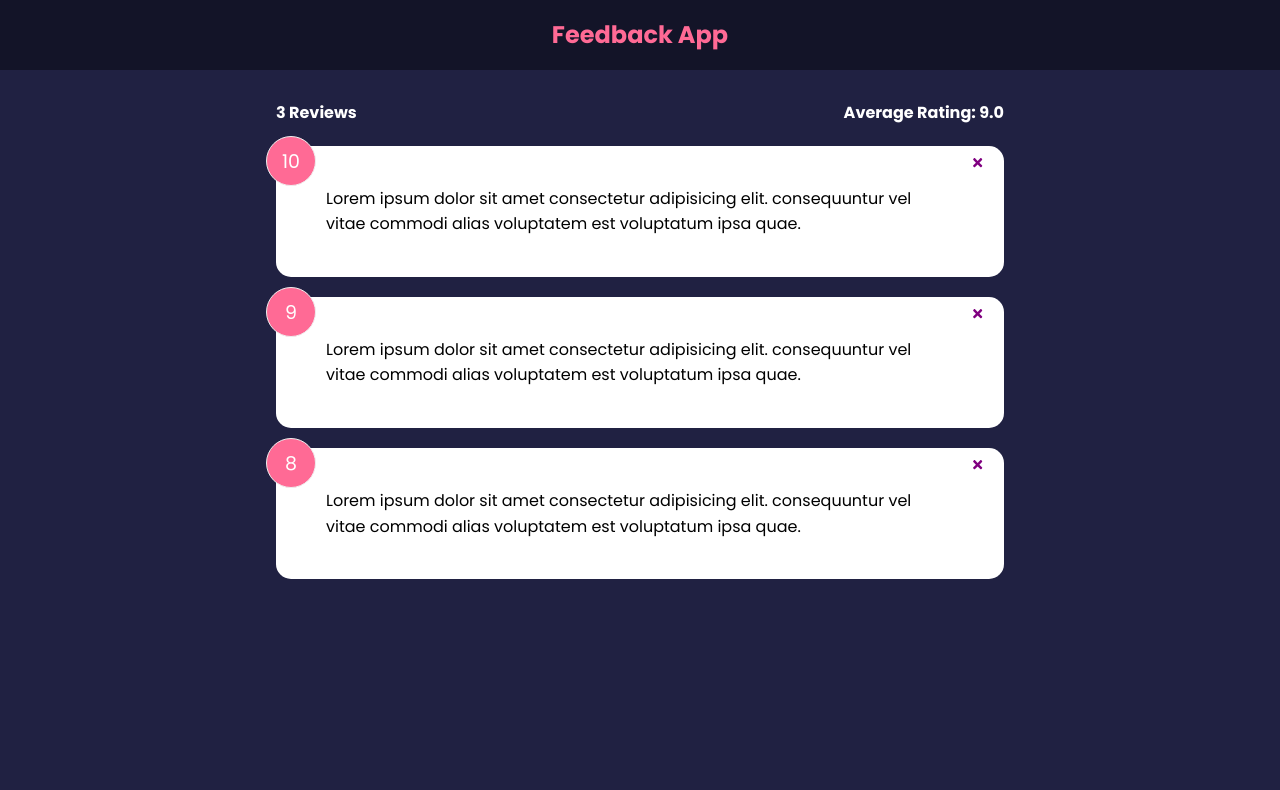
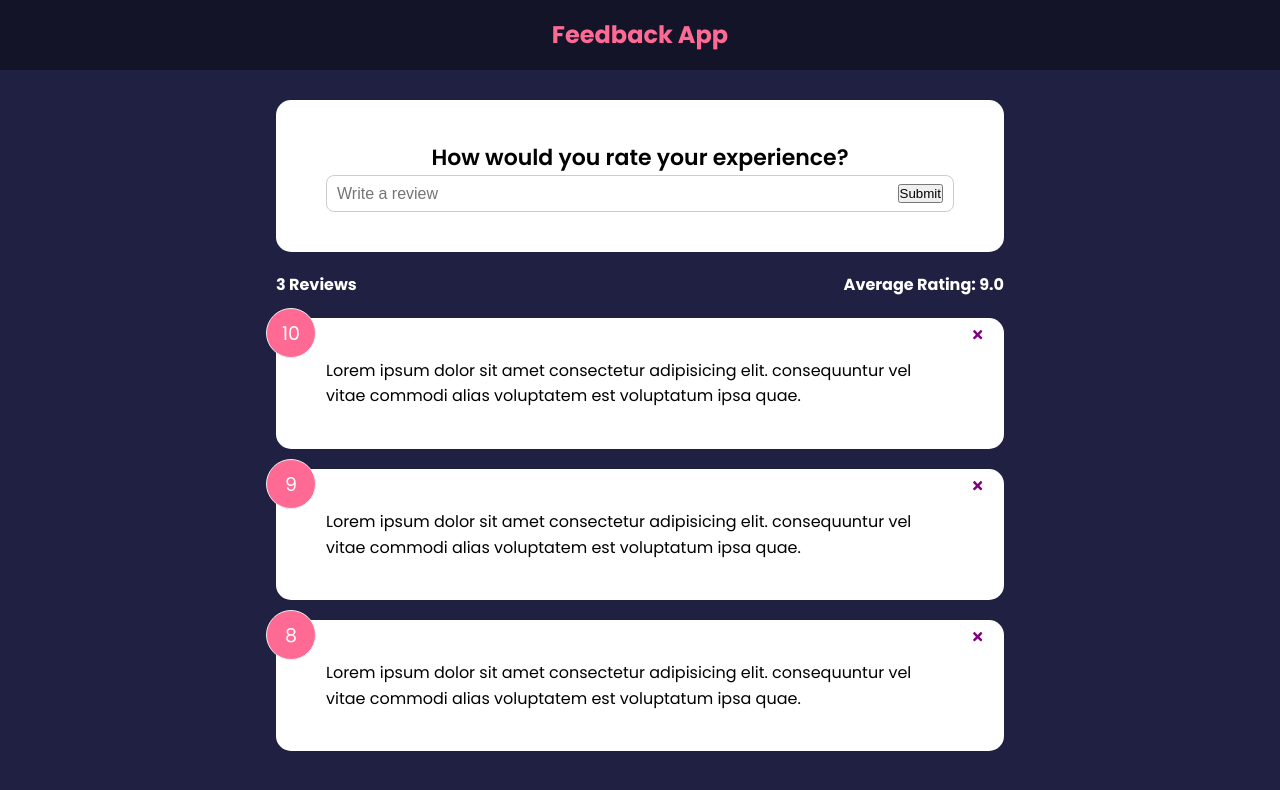
Before and after one commit to geoescobar/Feedback-App, a React (Create React App) app: page / in a window 1280 px wide. Shown: the top 790 px of the page. Built offline with nearby package versions, Linux system fonts and the light colour scheme.

Commit message:
input textbox created and working

```diff
--- a/src/App.js
+++ b/src/App.js
@@ -3,6 +3,7 @@
 import FeedbackList from "./components/FeedbackList";
 import FeedbackData from "./data/FeedbackData";
 import FeedbackStats from "./components/FeedbackStats";
+import FeedbackForm from "./components/FeedbackForm";
 
 function App() {
   const [feedback, setFeedback] = useState(FeedbackData);
@@ -16,6 +17,7 @@
     <>
       <Header />
       <div className="container">
+        <FeedbackForm />
         <FeedbackStats feedback={feedback} />
         <FeedbackList feedback={feedback} handleDelete={deleteFeedback} />
       </div>
--- /dev/null
+++ b/src/components/FeedbackForm.jsx
@@ -0,0 +1,31 @@
+import { useState } from "react";
+import Card from "./shared/Card";
+
+function FeedbackForm() {
+  const [text, setText] = useState("");
+
+  const handleTextChange = (e) => {
+    setText(e.target.value);
+  };
+
+  return (
+    <Card>
+      <form>
+        <h2>How would you rate your experience?</h2>
+        {/* to-do - rating select component */}
+
+        <div className="input-group">
+          <input
+            onChange={handleTextChange}
+            type="text"
+            placeholder="Write a review"
+            value={text}
+          />
+          <button type="submit">Submit</button>
+        </div>
+      </form>
+    </Card>
+  );
+}
+
+export default FeedbackForm;
```
